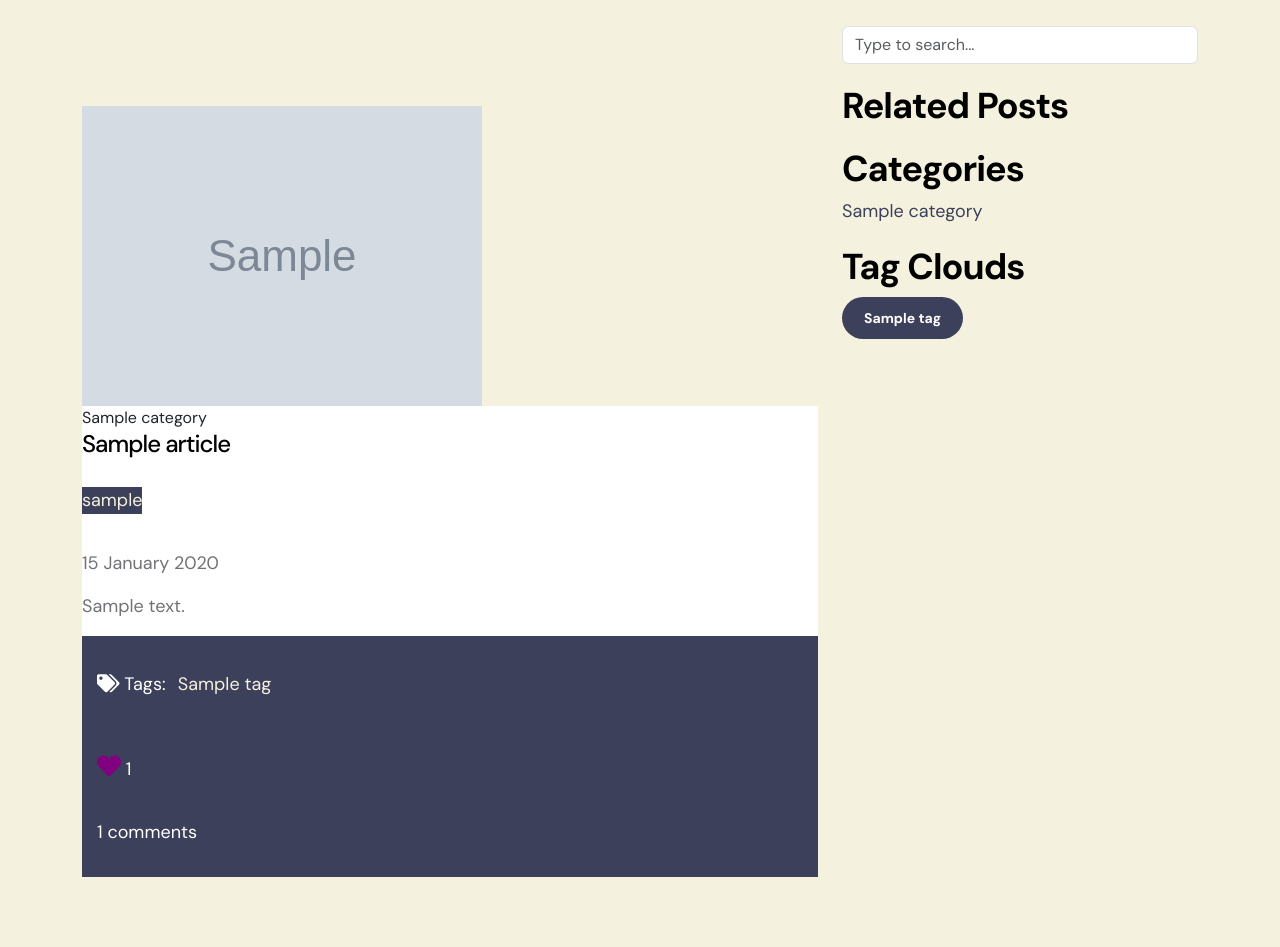
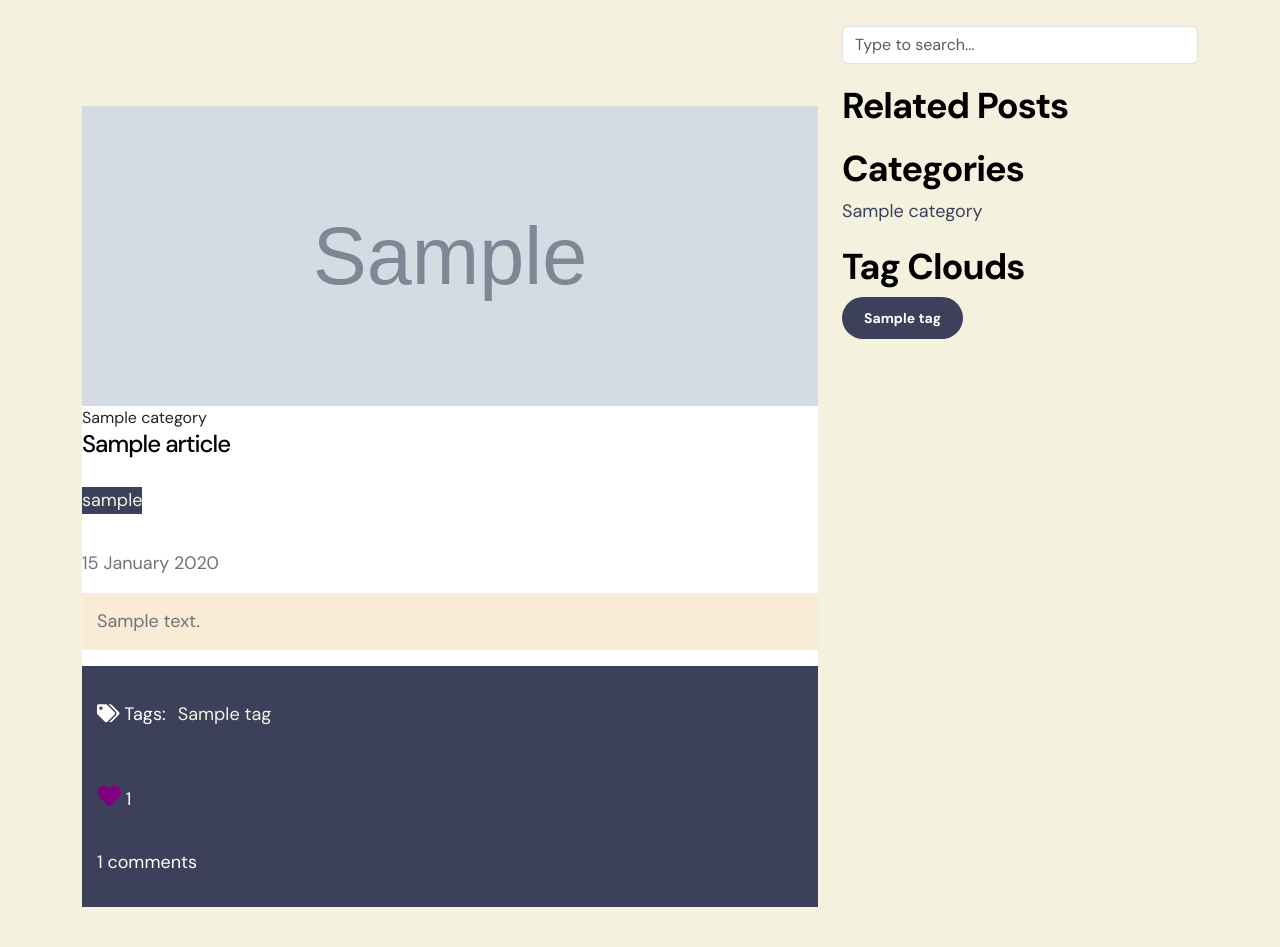
Before and after one commit to Maroua1996/PastryPFE, a Django app: a page that uses templates/details_articles.html in a window 1280 px wide. Shown: the part 94-1041 px from the top of the page. Run offline with Django 4.2, Linux system fonts and the light colour scheme; tables that the repository leaves empty hold one stand-in row (values such as "Sample post"); grey boxes marked "Sample" are stand-in pictures; some libraries are stand-ins or nearby versions.

Commit message:
corrections

```diff
--- a/assets/css/templatemo-tiya-golf-club.css
+++ b/assets/css/templatemo-tiya-golf-club.css
@@ -413,6 +413,8 @@ strong {
 .blog-thumb img{
   height: 300px;
   object-fit: cover;
+  width: 100%;
+  background-color: #ffffff;
 }
 
 .blog-posts{
--- a/pastry/settings.py
+++ b/pastry/settings.py
@@ -26,7 +26,7 @@ SECRET_KEY = 'django-insecure-b1a#ib^u%nfvshq9i&+f-ao(n)r#2kk!glc__e81bzmb44va5h
 # SECURITY WARNING: don't run with debug turned on in production!
 DEBUG = False
 
-ALLOWED_HOSTS = ["localhost", "127.0.0.1", "Pastrygroup.pythonanywhere.com",]
+ALLOWED_HOSTS = ["localhost", "127.0.0.1", "Pastrygroup.pythonanywhere.com"]
 
 
 # Application definition
--- a/templates/articles.html
+++ b/templates/articles.html
@@ -23,7 +23,7 @@
                 <img src="{{ article.banner.url }}" class="card-img-top" alt="Article Image">
                 <div class="card-body">
                   <h5 class="card-title">{{ article.title }}</h5>
-                  <p class="card-text">{{ article.description|safe }}</p>
+                  <p class="card-text">{{ article.description|safe|truncatewords:10 }}</p>
                   <a href="{% url 'details_articles' article.slug %}" class="btn cusot">Lire</a>
                 </div>
               </div>
--- a/templates/details_articles.html
+++ b/templates/details_articles.html
@@ -78,6 +78,11 @@
 
   .tes {
     margin-right: 15px;
+  }
+
+  .desciption{
+    background-color: antiquewhite;
+    padding: 15px;
   }
 </style>
 
--- a/templates/information_user.html
+++ b/templates/information_user.html
@@ -60,7 +60,7 @@
     <div class="row">
       <div class="col-md-4">
         <div class="text-center">
-          <img class="rounded-circle profile-picture" src="{{ account.get_profile.image }}" alt="Profile Picture">
+          <img class="rounded-circle profile-picture" src="{{user.get_profile_image}}" alt="Profile Picture">
 
           <ul class="list-unstyled pt-3">
             <li class="py-2">
```
